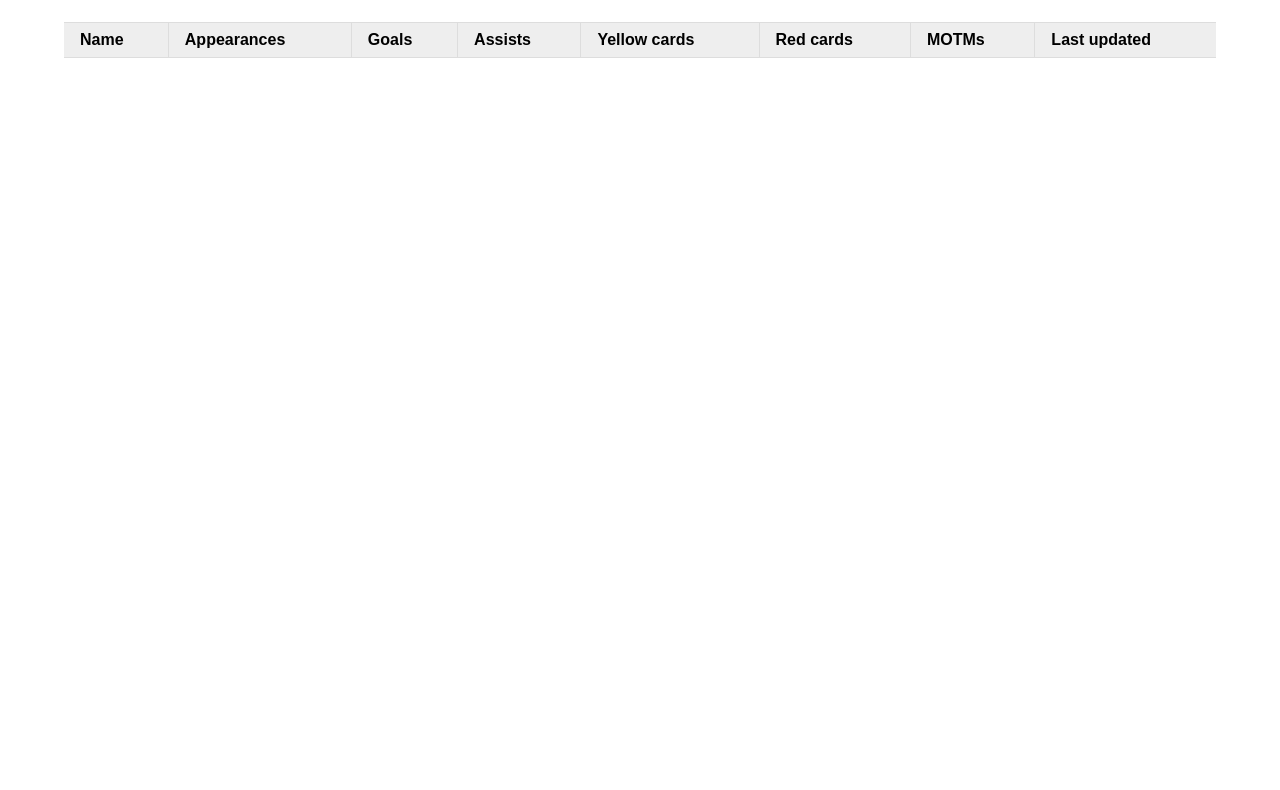
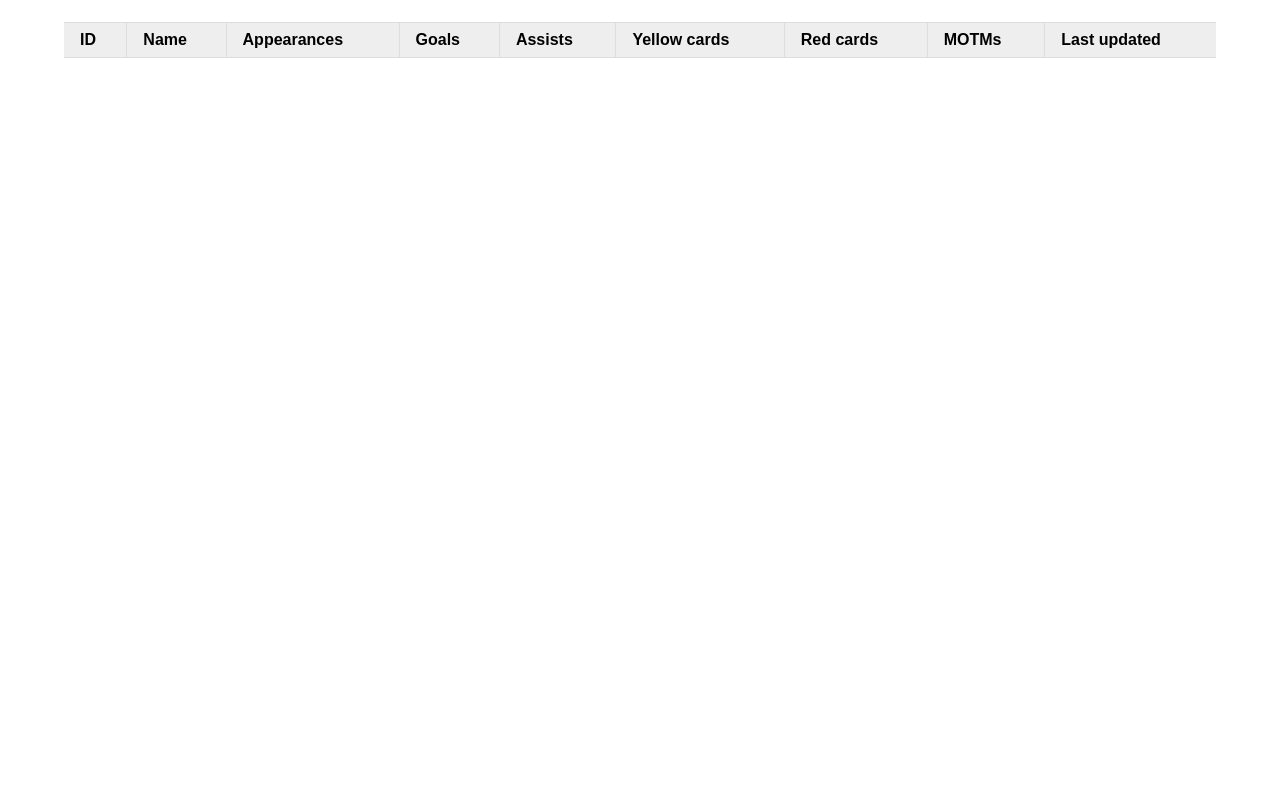
Before and after one commit to kalina559/LigaBemowskaApp, a website: page src/index.html in a window 1280 px wide. Shown: the part 138-928 px from the top of the page. Drawn offline with nearby package versions, Linux system fonts and the light colour scheme; no server answers.

Commit message:
Showing ID in the table

```diff
--- a/src/index.html
+++ b/src/index.html
@@ -19,6 +19,7 @@
       <table class="data-table">
         <thead>
           <tr>
+            <th><button id="ID">ID</button></th>
             <th><button id="Name">Name</button></th>
             <th><button id="Appearances">Appearances</button></th>
             <th><button id="Goals">Goals</button></th>
```
